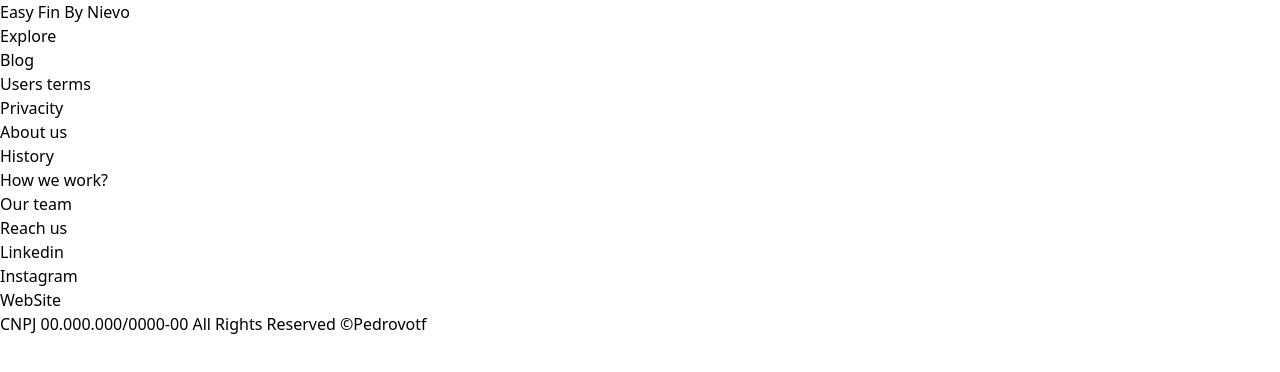
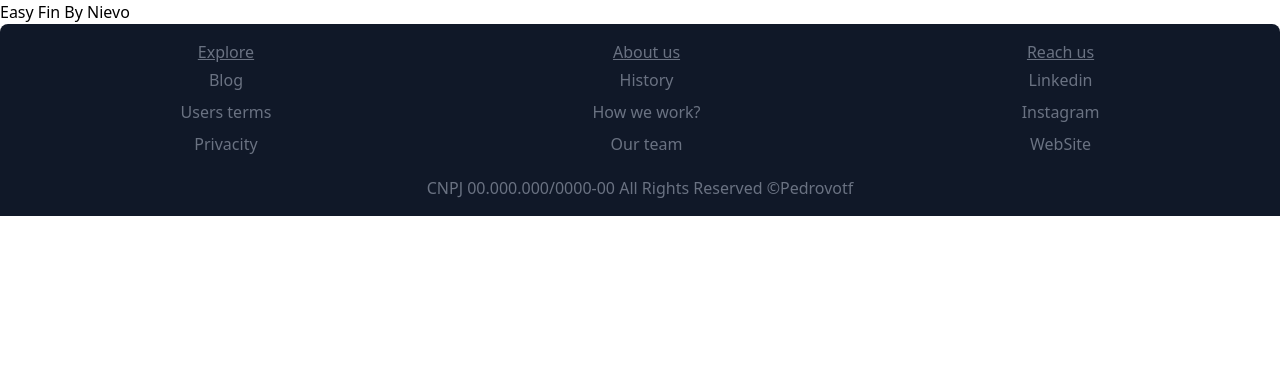
Before and after one commit to pedrovtof/Controle-de-orcamento, a Next.js app in the folder code/frontend/easy-fin-by-nievo/: page / in a window 1280 px wide. Shown: the top 372 px of the page. Built offline with nearby package versions, Linux system fonts and the light colour scheme.

Commit message:
Add tailwind variables (#4)

```diff
--- a/code/frontend/easy-fin-by-nievo/src/pages/_templates/footer.js
+++ b/code/frontend/easy-fin-by-nievo/src/pages/_templates/footer.js
@@ -27,23 +27,37 @@ const menuData = [
     }
 ]
 
+const dic = {
+    label: "CNPJ 00.000.000/0000-00",
+    value: "All Rights Reserved ©Pedrovotf"
+}
+
 function Footer(){
     return(
         <React.Fragment>
-            <div>
-                <div>
+            <div className='footer-container bg-gray-900 text-center  pb-4 rounded-t-lg'>
+                <div className='footer-list-div flex flex-col gap-2 p-8 items-center justify-around sm:flex-row sm:items-start sm:gap-6 sm:py-4'>
                     {
                         menuData.map((item, index)=>{
                             return(
                                 <React.Fragment key={`${item.menuTitle}-${index}`.trim()}>
-                                    <div>
-                                        <h1>{item.menuTitle}</h1>
-                                        <ul>
+                                    <div className={`footer-list-box-${index}`}>
+                                        <h1 className={`footer-list-box-title-${index} text-gray-500 hover:bg-gray-400 text-1xl underline`}>
+                                            {item.menuTitle}
+                                        </h1>
+                                        <ul className={`footer-list-box-ul-${index}`}>
                                             {
                                                 menuData[index].content.map((itemChild,indexChild)=>{
                                                     return(
                                                         <React.Fragment key={`${itemChild}-${indexChild}`.trim()}>
-                                                            <li>{itemChild}</li>
+                                                            <li className={`footer-list-ul-item-${index} p-1`}>
+                                                                <a
+                                                                    href='https://www.linkedin.com/in/pedrovotf/'
+                                                                    target='blank'
+                                                                    className={`footer-list-ul-item-link-${index}  font-medium text-gray-500 hover:bg-gray-400`}>
+                                                                    {itemChild}
+                                                                </a>
+                                                            </li>
                                                         </React.Fragment>
                                                     )
                                                 })
@@ -55,8 +69,12 @@ function Footer(){
                         })
                     }
                 </div>
+                <div className='rights-reserved-span-div'>
+                    <span className='rights-reserved-span-value font-medium text-gray-500'>
+                        {dic.label} {dic.value}
+                    </span>
+                </div>
             </div>
-            <p>CNPJ 00.000.000/0000-00 All Rights Reserved ©Pedrovotf</p>
         </React.Fragment>
     )
 }
```
